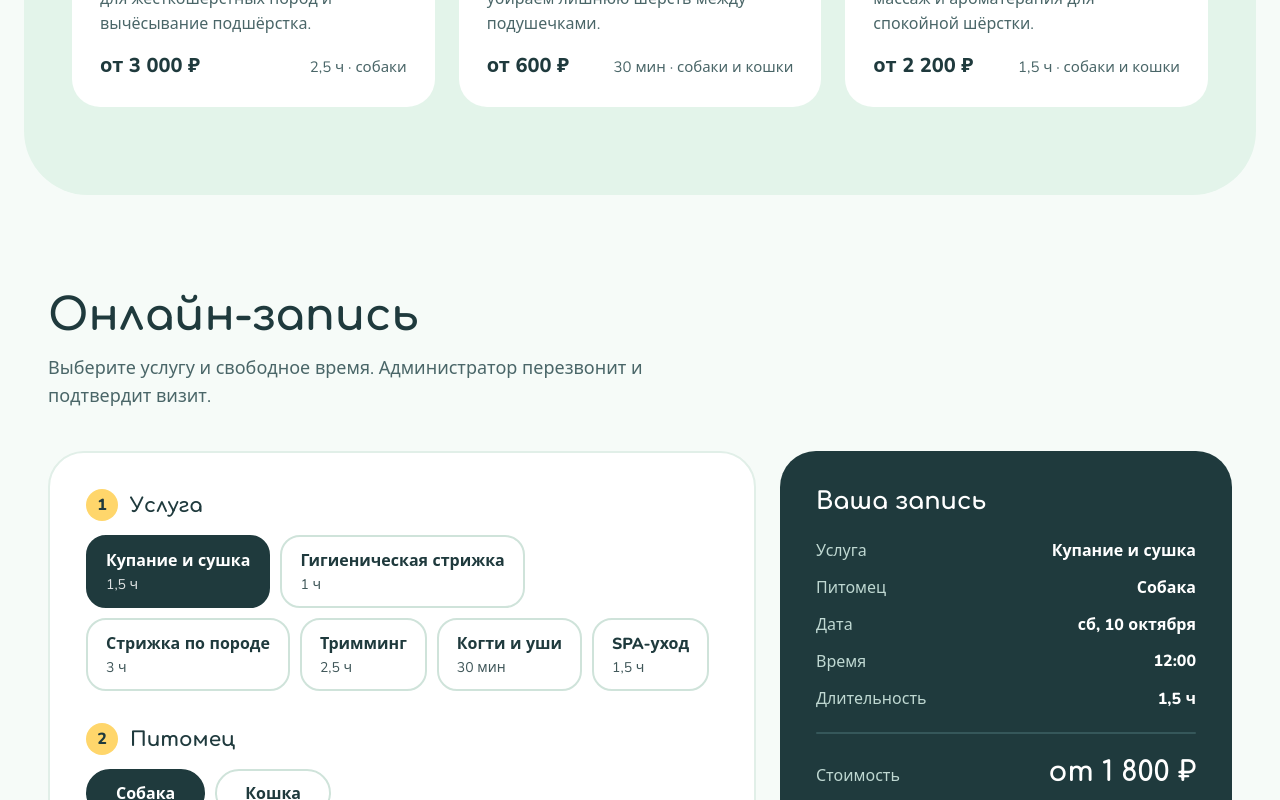
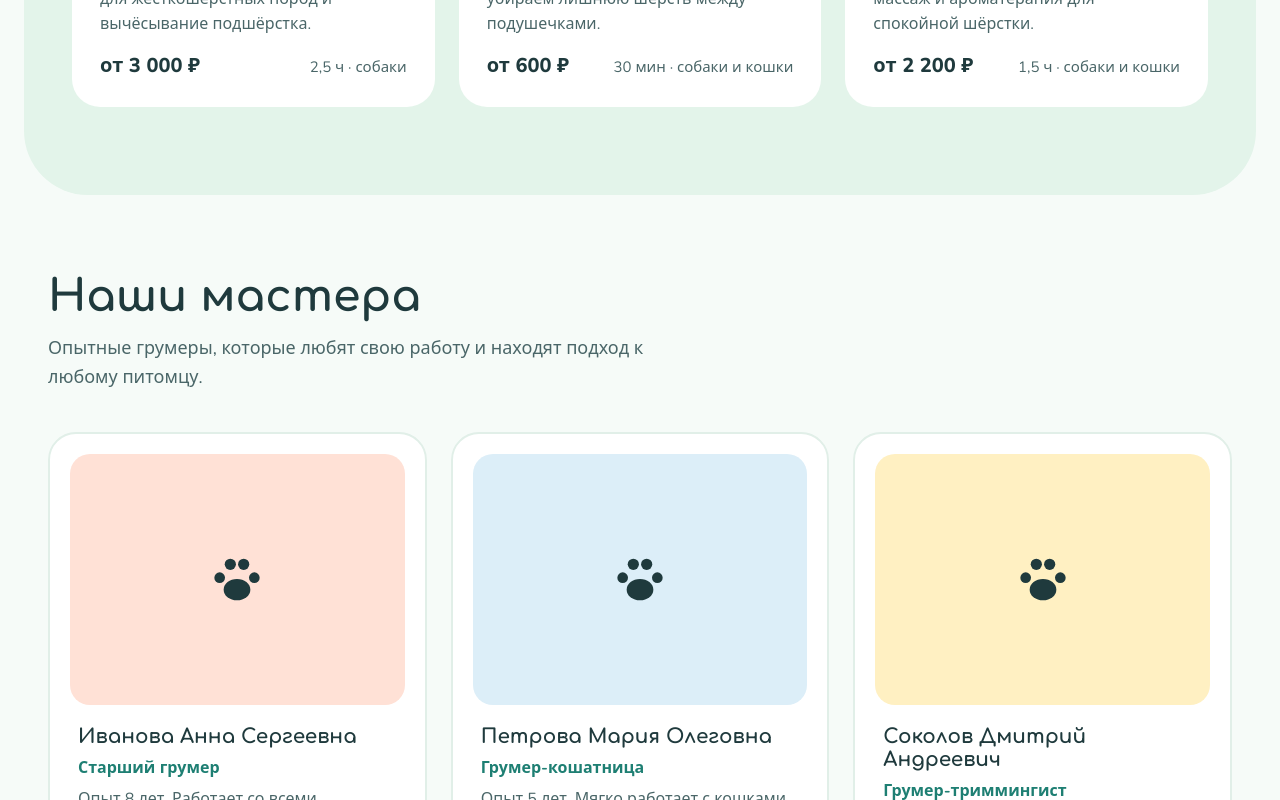
Before and after one commit to aleksan94/gruming, a Vue app: page / in a window 1280 px wide. Shown: the part 2000-2800 px from the top of the page. Built offline with nearby package versions, Linux system fonts and the light colour scheme.

Commit message:
Блок Сотрудники

```diff
--- a/src/App.vue
+++ b/src/App.vue
@@ -3,6 +3,7 @@ import AppHeader from './components/AppHeader.vue'
 import HeroSection from './components/HeroSection.vue'
 import AboutSection from './components/AboutSection.vue'
 import ServicesSection from './components/ServicesSection.vue'
+import TeamSection from './components/TeamSection.vue'
 import BookingSection from './components/BookingSection.vue'
 import LiveSection from './components/LiveSection.vue'
 import ContactsSection from './components/ContactsSection.vue'
@@ -17,6 +18,7 @@ import ScrollTopButton from './components/ScrollTopButton.vue'
       <HeroSection />
       <AboutSection />
       <ServicesSection />
+      <TeamSection />
       <BookingSection />
       <LiveSection />
       <ContactsSection />
--- /dev/null
+++ b/src/components/TeamSection.vue
@@ -0,0 +1,121 @@
+<script setup lang="ts">
+import AppIcon from './AppIcon.vue'
+import { EMPLOYEES } from '../data/salon'
+</script>
+
+<template>
+  <section id="team" class="section">
+    <div class="container stack-40">
+      <div class="section-head">
+        <h2 class="h2">Наши мастера</h2>
+        <p>Опытные грумеры, которые любят свою работу и находят подход к любому питомцу.</p>
+      </div>
+      <div class="grid">
+        <article v-for="e in EMPLOYEES" :key="e.id" class="person">
+          <div class="photo" :class="`tint-${e.tint}`">
+            <img v-if="e.photo" :src="e.photo" :alt="e.name" loading="lazy" />
+            <AppIcon v-else name="paw" :size="64" />
+          </div>
+          <div class="info">
+            <h3 class="h3">{{ e.name }}</h3>
+            <span class="role">{{ e.role }}</span>
+            <p>{{ e.experience }}</p>
+            <div class="schedule">
+              <AppIcon name="clock" :size="20" />
+              <span>{{ e.schedule }}</span>
+            </div>
+          </div>
+        </article>
+      </div>
+    </div>
+  </section>
+</template>
+
+<style scoped lang="scss">
+.grid {
+  display: flex;
+  flex-wrap: wrap;
+  gap: 24px;
+}
+
+.person {
+  flex: 1 1 320px;
+  min-width: 0;
+  background: $white;
+  border: 2px solid var(--card-border);
+  border-radius: 28px;
+  padding: 20px;
+  display: flex;
+  flex-direction: column;
+  gap: 20px;
+  box-sizing: border-box;
+}
+
+.photo {
+  aspect-ratio: 4 / 3;
+  border-radius: 20px;
+  overflow: hidden;
+  display: flex;
+  align-items: center;
+  justify-content: center;
+  color: var(--ink);
+
+  img {
+    width: 100%;
+    height: 100%;
+    object-fit: cover;
+  }
+}
+
+.info {
+  flex: 1;
+  display: flex;
+  flex-direction: column;
+  gap: 8px;
+  padding: 0 8px 8px;
+
+  p {
+    margin: 0;
+    flex: 1;
+    line-height: 1.55;
+    color: var(--muted);
+  }
+}
+
+.role {
+  font-weight: 700;
+  color: var(--accent);
+}
+
+.schedule {
+  display: flex;
+  align-items: center;
+  gap: 8px;
+  margin-top: 6px;
+  padding: 10px 14px;
+  border-radius: 16px;
+  background: var(--mint);
+  font-weight: 700;
+  font-size: 15px;
+}
+
+.tint-peach {
+  background: var(--peach);
+}
+
+.tint-sky {
+  background: var(--sky);
+}
+
+.tint-butter {
+  background: var(--butter);
+}
+
+.tint-mint {
+  background: var(--mint);
+}
+
+.tint-green {
+  background: #cdebdd;
+}
+</style>
--- a/src/data/salon.ts
+++ b/src/data/salon.ts
@@ -37,6 +37,16 @@ export interface Service {
   who: string
   text: string
 }
+export interface Employee {
+  id: string
+  name: string
+  role: string
+  tint: Tint
+  /** Путь к фото (например, /team/anna.jpg из public). Без фото показывается заглушка. */
+  photo?: string
+  experience: string
+  schedule: string
+}
 export interface Pet {
   id: string
   name: string
@@ -58,6 +68,7 @@ export interface Contact {
 export const NAV: NavItem[] = [
   { href: '#about', label: 'О салоне' },
   { href: '#services', label: 'Услуги' },
+  { href: '#team', label: 'Мастера' },
   { href: '#booking', label: 'Запись' },
   { href: '#live', label: 'Трансляция' },
   { href: '#contacts', label: 'Контакты' },
@@ -153,6 +164,33 @@ export const SERVICES: Service[] = [
   },
 ]
 
+export const EMPLOYEES: Employee[] = [
+  {
+    id: 'anna',
+    name: 'Иванова Анна Сергеевна',
+    role: 'Старший грумер',
+    tint: 'peach',
+    experience: 'Опыт 8 лет. Работает со всеми породами, специализируется на стрижках по стандарту.',
+    schedule: 'Пн–Пт, 10:00–18:00',
+  },
+  {
+    id: 'maria',
+    name: 'Петрова Мария Олеговна',
+    role: 'Грумер-кошатница',
+    tint: 'sky',
+    experience: 'Опыт 5 лет. Мягко работает с кошками и тревожными питомцами, делает SPA-уход.',
+    schedule: 'Вт–Сб, 11:00–19:00',
+  },
+  {
+    id: 'dmitry',
+    name: 'Соколов Дмитрий Андреевич',
+    role: 'Грумер-триммингист',
+    tint: 'butter',
+    experience: 'Опыт 6 лет. Тримминг жёсткошёрстных пород, подготовка к выставкам.',
+    schedule: 'Ср–Вс, 10:00–18:00',
+  },
+]
+
 export const PETS: Pet[] = [
   { id: 'dog', name: 'Собака' },
   { id: 'cat', name: 'Кошка' },
```
